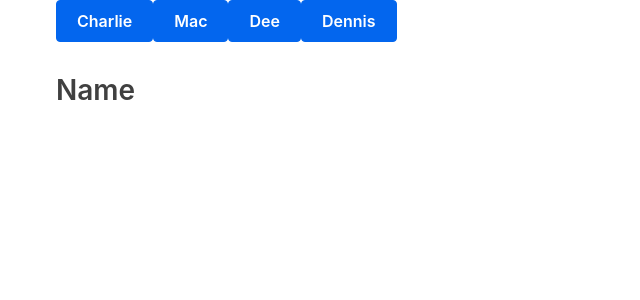
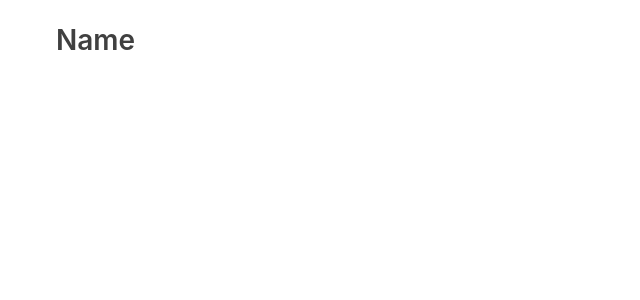
Before and after one commit to KimSarabia/a11y-react-library, a React (Create React App) app: page / in a window 1280 px wide. Shown: the top 300 px of the page, without its empty margins (0-640 px from the left). Built offline with nearby package versions, Linux system fonts and the light colour scheme.

Commit message:
Toggle progress

```diff
--- a/src/App.js
+++ b/src/App.js
@@ -1,33 +1,33 @@
-import React, {Component} from 'react'
-import Tabs from './Tabs'
-
+import React, { Component } from 'react';
+import Table from './Tabs';
 
 class App extends Component {
-  render() {
-    const characters = [
-      {
-        name: 'Charlie',
-        job: 'Janitor',
-      },
-      {
-        name: 'Mac',
-        job: 'Bouncer',
-      },
-      {
-        name: 'Dee',
-        job: 'Aspring actress',
-      },
-      {
-        name: 'Dennis',
-        job: 'Bartender',
-      },
-    ]
-    return (
-      <div className="container">
-        <Tabs characterData={characters}/>
-      </div>
-    )
-  }
+    state = {
+        characters: []
+    };
+
+    removeCharacter = index => {
+        const { characters } = this.state;
+
+        this.setState({
+            characters: characters.filter((character, i) => {
+                return i !== index;
+            })
+        });
+    }
+
+    render() {
+        const { characters } = this.state;
+
+        return (
+            <div className="container">
+                <Table
+                    characterData={characters}
+                    removeCharacter={this.removeCharacter}
+                />
+            </div>
+        );
+    }
 }
 
-export default App
+export default App;
```
